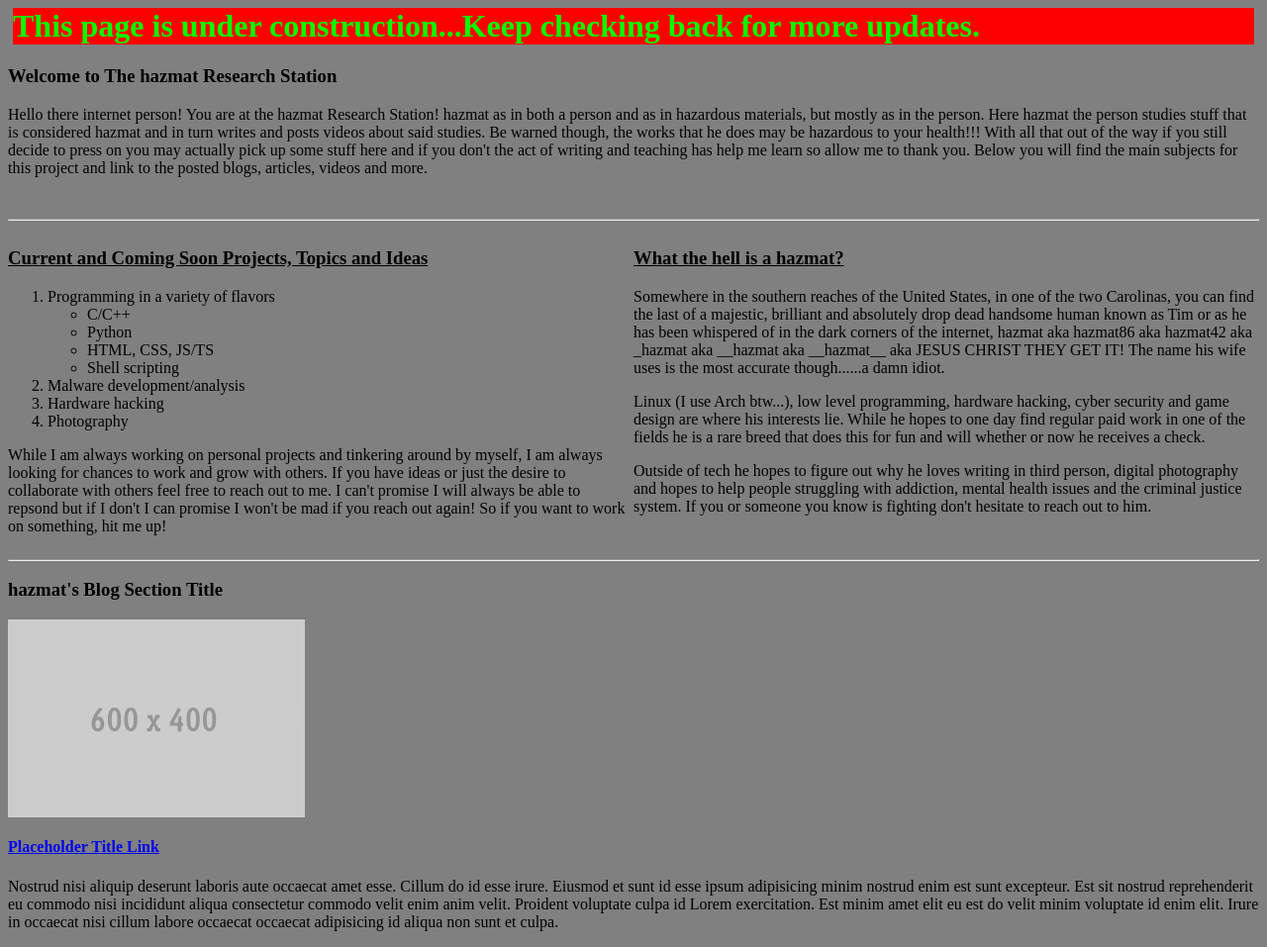
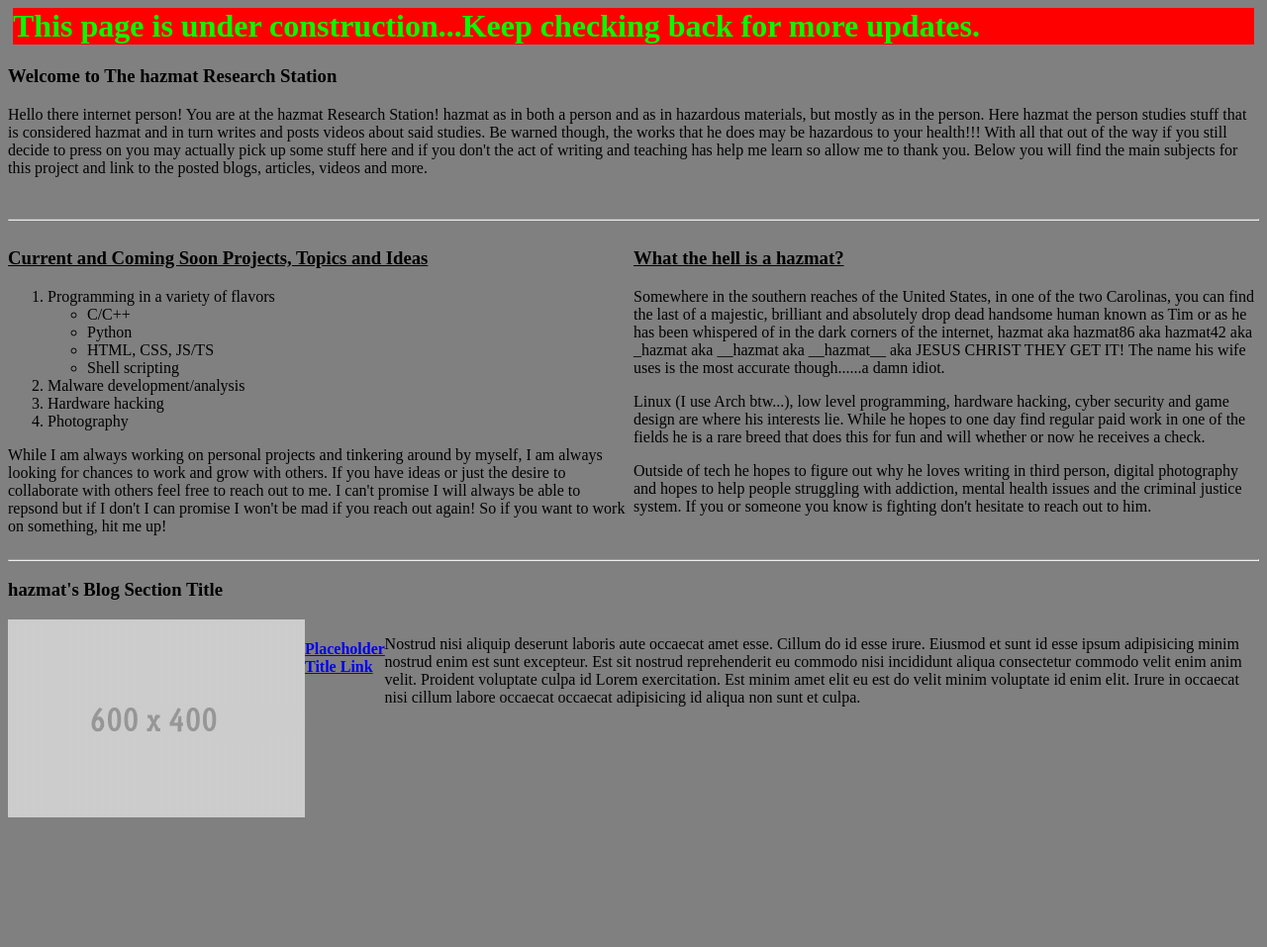
Before and after one commit to hazmat86/hazmat86.github.io, a plain HTML site: page index.html in a window 1280 px wide. Shown: the whole page at 99% size. After the commit the page ends 834 px from the top, so only its background shows below. Drawn offline with Linux system fonts and the light colour scheme.

Commit message:
Minor edits styles page

```diff
--- a/styles.css
+++ b/styles.css
@@ -34,3 +34,19 @@ body {
 .main-content-about.header {
   text-decoration: underline;
 }
+
+.blog-article-placeholder-section {
+  display: flex;
+}
+
+.blog-article-placeholder-section-image {
+
+}
+
+.blog-article-placeholder-title-link {
+
+}
+
+.blog-article-placeholder-section-article {
+
+}
```
